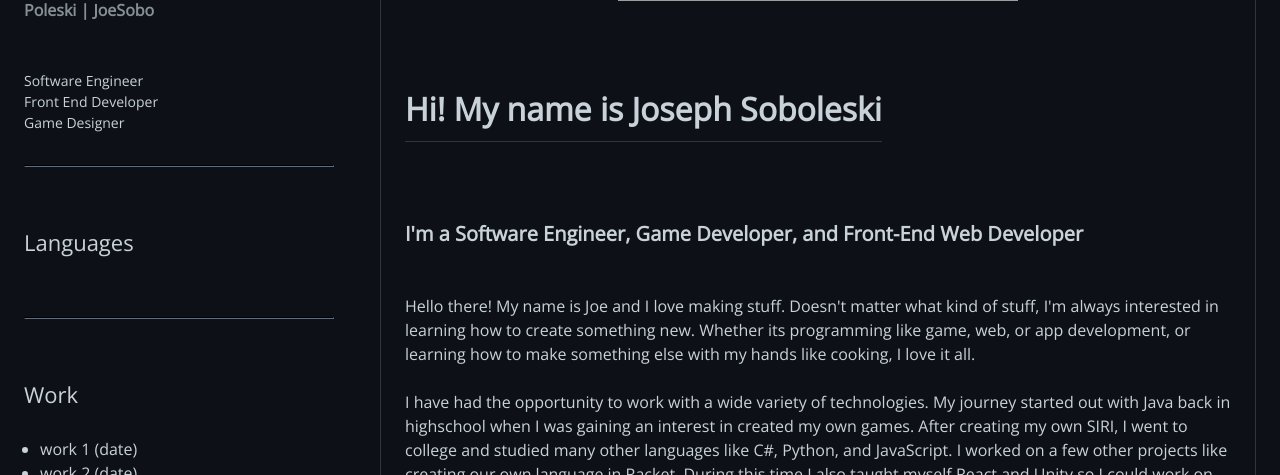
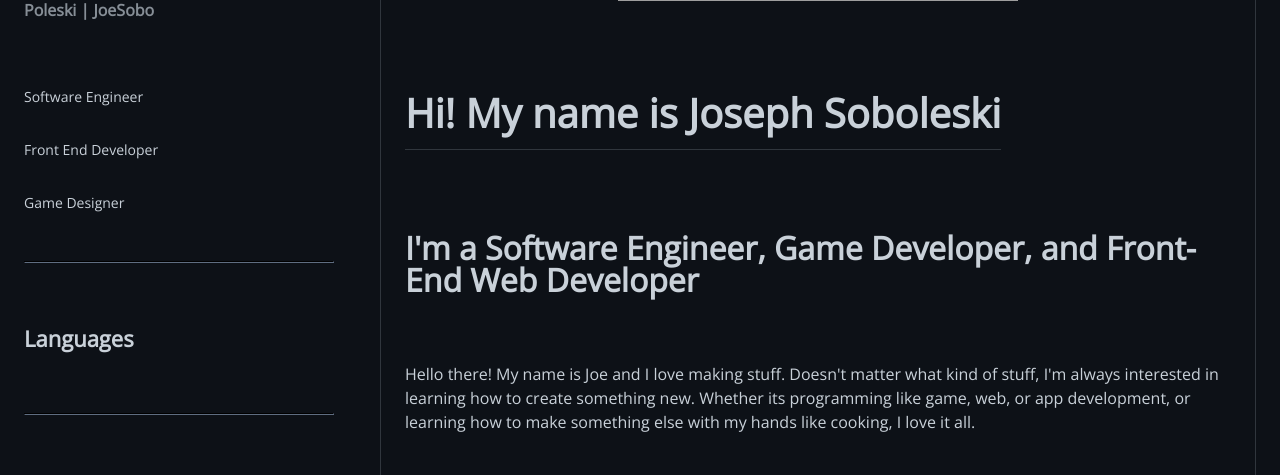
Before and after one commit to joesobo/PoleskiPortfolio, a Vue app: page /#/ in a window 1280 px wide. Shown: the part 477-952 px from the top of the page. Built offline with nearby package versions, Linux system fonts and the light colour scheme; grey boxes are pictures that could not be loaded; what vue-async-computed would draw is missing.

Commit message:
better readability

```diff
--- a/src/components/Notesbar.vue
+++ b/src/components/Notesbar.vue
@@ -102,6 +102,7 @@ export default {
 
 p {
   font-size: 14px !important;
+  margin: 0px;
   margin-top: 16px;
   cursor: pointer;
 }
--- a/src/styles/base.css
+++ b/src/styles/base.css
@@ -45,19 +45,39 @@ li {
   line-height: 1.5;
 }
 
+P {
+  margin: 16px 0;
+}
+
 li {
   margin-left: 16px;
+  margin-top: 8px;
+  margin-bottom: 8px;
   list-style-type: disc;
 }
 
 h1 {
-  font-size: 2rem;
-  font-weight: 600;
+  font-size: 2.5rem;
+}
+
+h2 {
+  font-size: 2.25rem;
 }
 
 h3 {
+  font-size: 2rem;
+}
+
+h4 {
+  font-size: 1.75rem;
+}
+
+h5 {
+  font-size: 1.5rem;
+}
+
+h6 {
   font-size: 1.25rem;
-  font-weight: 600;
 }
 
 h1,
@@ -67,4 +87,5 @@ h4,
 h5,
 h6 {
   margin: 32px 0px;
+  font-weight: 600;
 }
--- a/src/styles/syntax.css
+++ b/src/styles/syntax.css
@@ -7,7 +7,8 @@ code {
   overflow-x: auto;
   color: #adbac7;
   background: #22272e;
-  padding: 0.15em 0.25em;
+  padding: 0.1em;
+  line-height: 2;
 }
 
 pre code.hljs {
--- a/src/views/Notes.vue
+++ b/src/views/Notes.vue
@@ -31,8 +31,15 @@ export default Vue.extend({
     async markdownToHtml() {
       if (this.notes) {
         const test = await import(`@/notes/3. Resources/${this.notes}.md`);
-        // console.log(marked(test.default));
-        return marked(test.default);
+        const name = this.notes.split("/");
+        const parsed = test.default
+          .replace("`$= dv.current().file.name`", name[1] ? name[1] : name[0])
+          .replaceAll("[[", "")
+          .replaceAll("![[", "")
+          .replaceAll("]]", "")
+          .split("--- admonition");
+        console.log(parsed);
+        return marked(parsed[1] ? parsed[1] : parsed[0]);
       }
     },
   },
```
